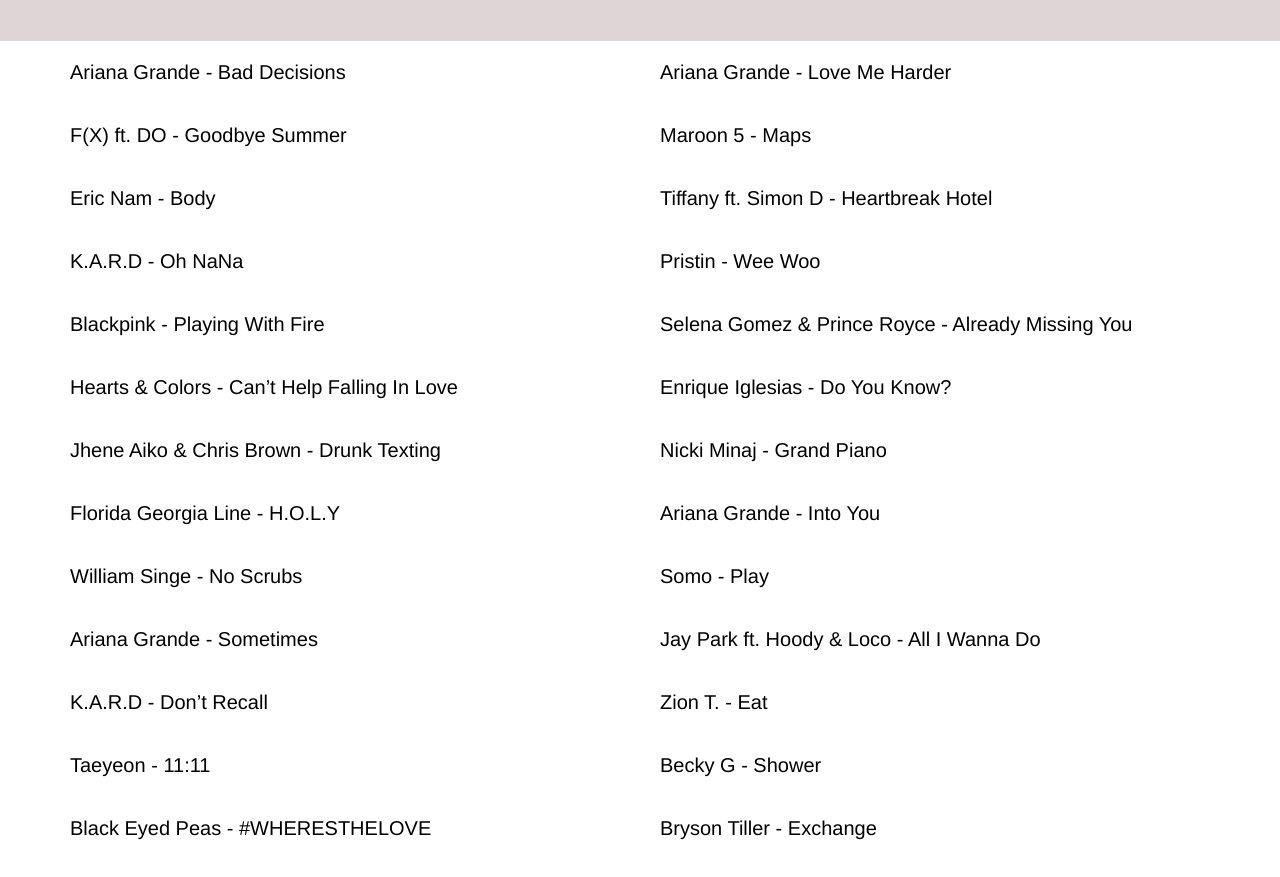
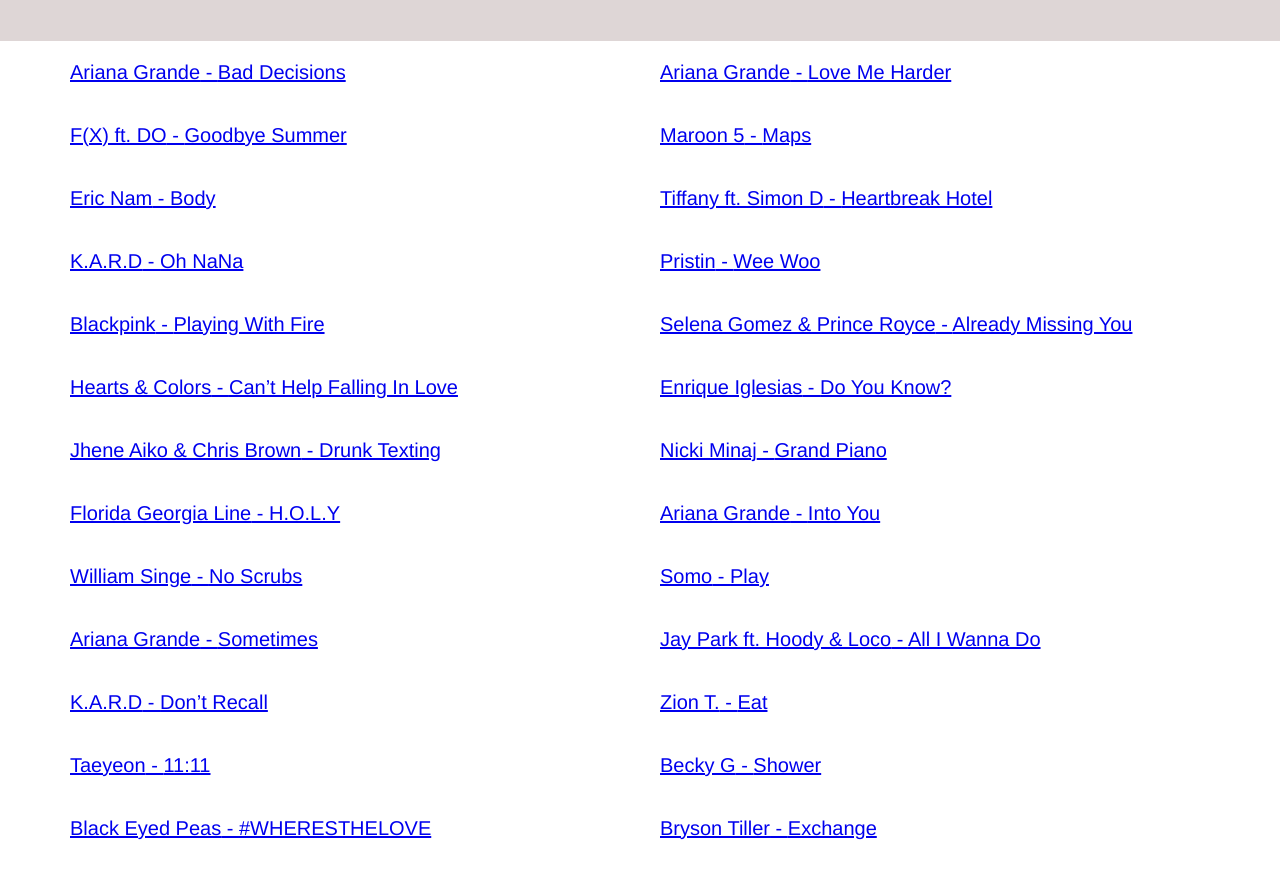
Before and after one commit to bensaeteurn/seniorproject, a website: page index.html in a window 1280 px wide. Shown: the part 59-936 px from the top of the page. Drawn offline with Linux system fonts and the light colour scheme.

Commit message:
added hyper links

```diff
--- a/index.html
+++ b/index.html
@@ -3,40 +3,49 @@
 <head>
     <link rel="stylesheet" type="text/css" href="style.css">
     <script src="jquery-3.2.0.min.js"></script>
+   <script>
+    $(document).ready(function(){
+        $('.song').click(function(){
+            $('.popup').show();
+        })
+    });
+</script>
+
 </head>
 
 <body>
+
     <div id="header">Ben's Playlist</div>
     <div id="container">
-        <div class="song"><span class="artist">Ariana Grande</span><span class="title">Bad Decisions</span></div>
-        <div class="song"><span class="artist">Ariana Grande</span><span class="title">Love Me Harder</span></div>
-        <div class="song"><span class="artist">F(X) ft. DO</span><span class="title">Goodbye Summer</span></div>
-        <div class="song"><span class="artist">Maroon 5</span><span class="title">Maps</span></div>
-        <div class="song"><span class="artist">Eric Nam</span><span class="title">Body</span></div>
-        <div class="song"><span class="artist">Tiffany ft. Simon D</span><span class="title">Heartbreak Hotel</span></div>
-        <div class="song"><span class="artist">K.A.R.D</span><span class="title">Oh NaNa</span></div>
-        <div class="song"><span class="artist">Pristin</span><span class="title">Wee Woo</span></div>
-        <div class="song"><span class="artist">Blackpink</span><span class="title">Playing With Fire</span></div>
-        <div class="song"><span class="artist">Selena Gomez & Prince Royce</span><span class="title">Already Missing You</span></div>
-        <div class="song"><span class="artist">Hearts & Colors</span><span class="title">Can’t Help Falling In Love</span></div>
-        <div class="song"><span class="artist">Enrique Iglesias</span><span class="title">Do You Know?</span></div>
-        <div class="song"><span class="artist">Jhene Aiko & Chris Brown</span><span class="title">Drunk Texting</span></div>
-        <div class="song"><span class="artist">Nicki Minaj</span><span class="title">Grand Piano</span></div>
-        <div class="song"><span class="artist">Florida Georgia Line</span><span class="title">H.O.L.Y</span></div>
-        <div class="song"><span class="artist">Ariana Grande</span><span class="title">Into You</span></div>
-        <div class="song"><span class="artist">William Singe</span><span class="title">No Scrubs</span></div>
-        <div class="song"><span class="artist">Somo</span><span class="title">Play</span></div>
-        <div class="song"><span class="artist">Ariana Grande</span><span class="title">Sometimes</span></div>
-        <div class="song"><span class="artist">Jay Park ft. Hoody & Loco</span><span class="title">All I Wanna Do</span></div>
-        <div class="song"><span class="artist">K.A.R.D</span><span class="title">Don’t Recall</span></div>
-        <div class="song"><span class="artist">Zion T.</span><span class="title">Eat</span></div>
-        <div class="song"><span class="artist">Taeyeon</span><span class="title">11:11</span></div>
-        <div class="song"><span class="artist">Becky G</span><span class="title">Shower</span></div>
-        <div class="song"><span class="artist">Black Eyed Peas</span><span class="title">#WHERESTHELOVE</span></div>
-        <div class="song"><span class="artist">Bryson Tiller</span><span class="title">Exchange</span></div>
-        <div class="song"><span class="artist">Charlie Puth</span><span class="title">We Don’t Talk Anymore</span></div>
-        <div class="song"><span class="artist">Machine Gun Kelly</span><span class="title">Bad Things</span></div>
-        <div class="song"><span class="artist">Zayn</span><span class="title">PILLOWTALK</span></div>
+        <a href="https://www.youtube.com/watch?v=FVTxmZOfOKQ" class="song"><span class="artist">Ariana Grande</span><span class="title">Bad Decisions</span></a>
+        <a href="https://www.youtube.com/watch?v=g5qU7p7yOY8" class="song"><span class="artist">Ariana Grande</span><span class="title">Love Me Harder</span></a>
+        <a href="https://www.youtube.com/watch?v=wHNWP7TRA5Q" class="song"><span class="artist">F(X) ft. DO</span><span class="title">Goodbye Summer</span></a>
+        <a href="https://www.youtube.com/watch?v=NmugSMBh_iI" class="song"><span class="artist">Maroon 5</span><span class="title">Maps</span></a>
+        <a href="https://www.youtube.com/watch?v=89lbrlzuIBA" class="song"><span class="artist">Eric Nam</span><span class="title">Body</span></a>
+        <a href="https://www.youtube.com/watch?v=zQ6u3FO-aRM" class="song"><span class="artist">Tiffany ft. Simon D</span><span class="title">Heartbreak Hotel</span></a>
+        <a href="https://www.youtube.com/watch?v=yPTcKSVAEvA" class="song"><span class="artist">K.A.R.D</span><span class="title">Oh NaNa</span></a>
+        <a href="https://www.youtube.com/watch?v=wLfHuClrQdI" class="song"><span class="artist">Pristin</span><span class="title">Wee Woo</span></a>
+        <a href="https://www.youtube.com/watch?v=9pdj4iJD08s" class="song"><span class="artist">Blackpink</span><span class="title">Playing With Fire</span></a>
+        <a href="https://www.youtube.com/watch?v=LcNhru65SNk" class="song"><span class="artist">Selena Gomez & Prince Royce</span><span class="title">Already Missing You</span></a>
+        <a href="https://www.youtube.com/watch?v=KZ8ZdoIBics" class="song"><span class="artist">Hearts & Colors</span><span class="title">Can’t Help Falling In Love</span></a>
+        <a href="https://www.youtube.com/watch?v=UqON44CLaQM" class="song"><span class="artist">Enrique Iglesias</span><span class="title">Do You Know?</span></a>
+        <a href="https://www.youtube.com/watch?v=PDUFkzzipU0&spfreload=10" class="song"><span class="artist">Jhene Aiko & Chris Brown</span><span class="title">Drunk Texting</span></a>
+        <a href="https://www.youtube.com/watch?v=CNrDX28PHc8" class="song"><span class="artist">Nicki Minaj</span><span class="title">Grand Piano</span></a>
+        <a href="https://www.youtube.com/watch?v=zXDAYlhdkyg" class="song"><span class="artist">Florida Georgia Line</span><span class="title">H.O.L.Y</span></a>
+        <a href="https://www.youtube.com/watch?v=1ekZEVeXwek" class="song"><span class="artist">Ariana Grande</span><span class="title">Into You</span></a>
+        <a href="https://www.youtube.com/watch?v=If8C5z-OcKY" class="song"><span class="artist">William Singe</span><span class="title">No Scrubs</span></a>
+        <a href="https://www.youtube.com/watch?v=Hwa3EHG3lZ4" class="song"><span class="artist">Somo</span><span class="title">Play</span></a>
+        <a href="https://www.youtube.com/watch?v=_RKinK-O5N8" class="song"><span class="artist">Ariana Grande</span><span class="title">Sometimes</span></a>
+        <a href="https://www.youtube.com/watch?v=kqckfuUnC1U" class="song"><span class="artist">Jay Park ft. Hoody & Loco</span><span class="title">All I Wanna Do</span></a>
+        <a href="https://www.youtube.com/watch?v=41Dp7Q-SM1Y&t=103s" class="song"><span class="artist">K.A.R.D</span><span class="title">Don’t Recall</span></a>
+        <a href="https://www.youtube.com/watch?v=Ibb5RhoKfzE" class="song"><span class="artist">Zion T.</span><span class="title">Eat</span></a>
+        <a href="https://www.youtube.com/watch?v=ulr0muQKjk0" class="song"><span class="artist">Taeyeon</span><span class="title">11:11</span></a>
+        <a href="https://www.youtube.com/watch?v=50-_oTkmF5I" class="song"><span class="artist">Becky G</span><span class="title">Shower</span></a>
+        <a href="https://www.youtube.com/watch?v=YsRMoWYGLNA" class="song"><span class="artist">Black Eyed Peas</span><span class="title">#WHERESTHELOVE</span></a>
+        <a href="https://www.youtube.com/watch?v=iOpJywrdCuQ" class="song"><span class="artist">Bryson Tiller</span><span class="title">Exchange</span></a>
+        <a href="https://www.youtube.com/watch?v=3AtDnEC4zak" class="song"><span class="artist">Charlie Puth</span><span class="title">We Don’t Talk Anymore</span></a>
+        <a href="https://www.youtube.com/watch?v=QpbQ4I3Eidg" class="song"><span class="artist">Machine Gun Kelly</span><span class="title">Bad Things</span></a>
+        <a href="https://www.youtube.com/watch?v=C_3d6GntKbk" class="song"><span class="artist">Zayn</span><span class="title">PILLOWTALK</span></a>
     </div>
 
 
--- a/style.css
+++ b/style.css
@@ -55,6 +55,11 @@
     flex: 1 1 calc(45%);
     padding: 20px;
     font-size: 20px;
+    cursor: pointer;
+}
+
+.song:hover {
+    color: #999;
 }
 
 .artist {
@@ -79,3 +84,17 @@
     font-size: 12px;
 
 }
+
+.popup {
+
+    width: 400px;
+    height: 300px;
+    border: 1px solid black;
+    position: fixed;
+    top: 50%;
+    left: 50%;
+    margin-left: -200px;
+    margin-top: -150px;
+    background: white;
+    display: none;
+}
```
